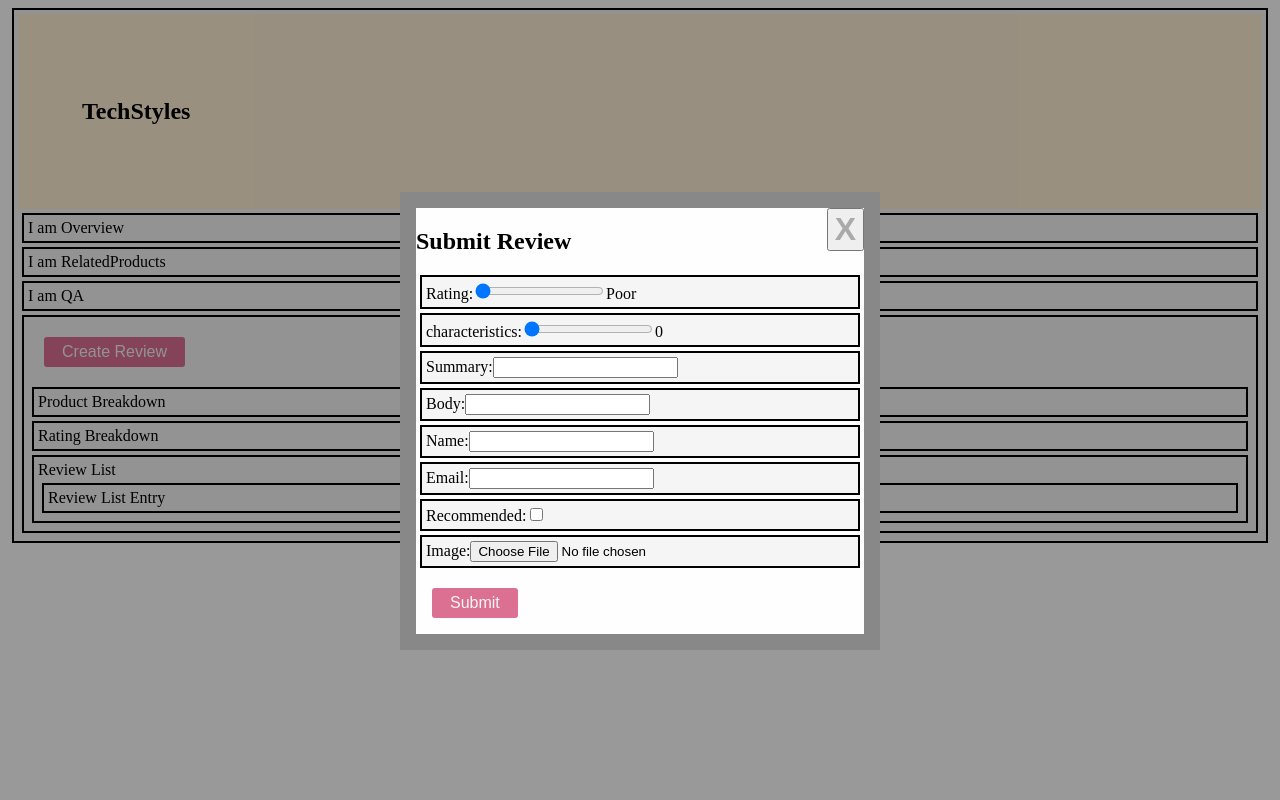
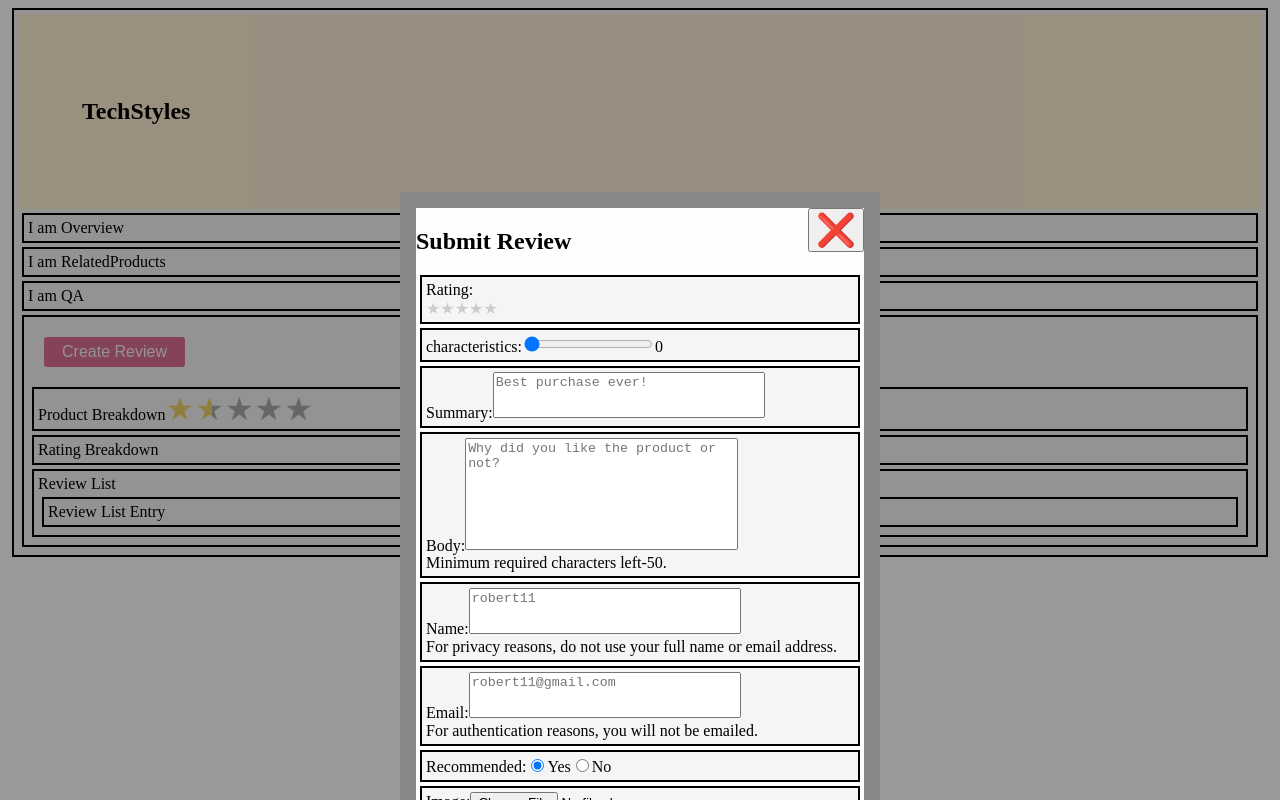
Before and after one commit to KFEC/TechStyles, a React app: page / in a window 1280 px wide. Both pictures are taken after a click on the button "Create Review". Built offline with nearby package versions, Linux system fonts and the light colour scheme; the HTML template or start-up script is replaced by a standard one.

Commit message:
Finished all the stars

```diff
--- a/client/src/assets/styles.css
+++ b/client/src/assets/styles.css
@@ -0,0 +1,31 @@
+:root {
+  --star-size: 2em;
+  --star-color: rgba(136, 136, 136, 0.685);
+  --star-background: rgb(238, 211, 105);
+}
+
+.Stars {
+  --percent: calc(var(--rating) / 5 * 100%);
+
+  display: inline-block;
+  font-size: var(--star-size);
+  font-family: Times;
+  line-height: 1;
+}
+
+.Stars:before {
+  content: '★★★★★';
+  letter-spacing: 1px;
+  background: linear-gradient(90deg, var(--star-background) var(--percent), var(--star-color) var(--percent));
+  background-clip: text;
+  -webkit-background-clip: text;
+  -webkit-text-fill-color: transparent;
+}
+
+.on {
+  color: #000;
+}
+
+.off {
+  color: #ccc;
+}
--- a/client/src/components/reviews/components/NewReview.jsx
+++ b/client/src/components/reviews/components/NewReview.jsx
@@ -5,10 +5,11 @@ import {
   ModalContent,
   CloseModalButton,
 } from '../../../lib/styledComponents';
+import StarRating from './StarRating.jsx';
 
 const NewReview = ({ setDisplay }) => {
 
-  const [rating, setRating] = useState('1');
+  const [rating, setRating] = useState(0);
   const [characteristics, setCharacteristics] = useState(0);
   const [summary, setSummary] = useState('');
   const [body, setBody] = useState('');
@@ -16,9 +17,10 @@ const NewReview = ({ setDisplay }) => {
   const [email, setEmail] = useState('');
   const [photos, setPhotos] = useState([]);
   const [isRecommended, setIsRecommended] = useState(false);
+  const [failed, setFailed] = useState(false);
 
   const resetStates = () => {
-    setRating('1');
+    setRating(0);
     setCharacteristics(0);
     setSummary('');
     setBody('');
@@ -30,16 +32,43 @@ const NewReview = ({ setDisplay }) => {
 
   const submitHandler = (e) => {
     e.preventDefault();
+    if (body.length < 50 || !name.trim().length || !email.trim().length || rating < 0) {
+      setFailed(true);
+      return;
+    }
     console.log('Form Submitted!');
     console.log({
-      rating, characteristics, summary, body, name, email, isRecommended, photos,
+      rating, characteristics, summary, body, name, email, isRecommended: !isRecommended, photos,
     });
     resetStates();
   };
 
   return (
     <ModalContent>
-      <CloseModalButton type="submit" onClick={() => setDisplay(false)}>X</CloseModalButton>
+      { failed
+      && (
+        <ModalContent style={{
+          zIndex: '5',
+          margin: '5% auto',
+          border: '1px solid black',
+          width: '50%',
+        }}
+        >
+          <CloseModalButton style={{ fontSize: '0.5em' }} type="submit" onClick={() => setFailed(false)}>
+            ❌
+          </CloseModalButton>
+          <Div>
+            <div>You must enter the following.</div>
+            <div>The review body must be longer than 50 characters</div>
+            <div>Rating</div>
+            <div>Name</div>
+            <div>Summary</div>
+            <div>Email</div>
+          </Div>
+        </ModalContent>
+      )}
+
+      <CloseModalButton type="submit" onClick={() => setDisplay(false)}>❌</CloseModalButton>
       <h2>Submit Review</h2>
       <form onSubmit={submitHandler}>
         <Div>
@@ -49,19 +78,12 @@ const NewReview = ({ setDisplay }) => {
           >
             Rating:
           </label>
-          <input
-            type="range"
-            min="1"
-            max="5"
-            id="new-review-rating-input"
-            value={rating}
-            onChange={e => setRating(e.target.value)}
-          />
-          {rating === '1' && <span>Poor</span>}
-          {rating === '2' && <span>Fair</span>}
-          {rating === '3' && <span>Average</span>}
-          {rating === '4' && <span>Good</span>}
-          {rating === '5' && <span>Great</span>}
+          <StarRating setRating={setRating} rating={rating} />
+          {rating === 1 && <span>Poor</span>}
+          {rating === 2 && <span>Fair</span>}
+          {rating === 3 && <span>Average</span>}
+          {rating === 4 && <span>Good</span>}
+          {rating === 5 && <span>Great</span>}
         </Div>
         <Div>
           <label
@@ -87,8 +109,15 @@ const NewReview = ({ setDisplay }) => {
           >
             Summary:
           </label>
-          <input
+          <textarea
             id="new-review-summary-input"
+            placeholder="Best purchase ever!"
+            maxLength="60"
+            style={{
+              width: '20em',
+              height: '3em',
+              resize: 'none',
+            }}
             value={summary}
             onChange={e => setSummary(e.target.value)}
           />
@@ -100,11 +129,27 @@ const NewReview = ({ setDisplay }) => {
           >
             Body:
           </label>
-          <input
+          <textarea
             id="new-review-body-input"
+            placeholder="Why did you like the product or not?"
+            maxLength="1000"
+            style={{
+              width: '20em',
+              height: '8em',
+              resize: 'none',
+            }}
             value={body}
             onChange={e => setBody(e.target.value)}
           />
+          {body.length < 50
+            ? (
+              <div>
+                Minimum required characters left-
+                {50 - body.length}
+                .
+              </div>
+            )
+            : <div>Minimum reached.</div>}
         </Div>
         <Div>
           <label
@@ -113,11 +158,21 @@ const NewReview = ({ setDisplay }) => {
           >
             Name:
           </label>
-          <input
+          <textarea
             id="new-review-name-input"
+            placeholder="robert11"
+            maxLength="60"
+            style={{
+              width: '20em',
+              height: '3em',
+              resize: 'none',
+            }}
             value={name}
             onChange={e => setName(e.target.value)}
           />
+          <div>
+            For privacy reasons, do not use your full name or email address.
+          </div>
         </Div>
         <Div>
           <label
@@ -126,26 +181,49 @@ const NewReview = ({ setDisplay }) => {
           >
             Email:
           </label>
-          <input
+          <textarea
             type="email"
             id="new-review-email-input"
+            placeholder="robert11@gmail.com"
+            maxLength="60"
+            style={{
+              width: '20em',
+              height: '3em',
+              resize: 'none',
+            }}
             value={email}
             onChange={e => setEmail(e.target.value)}
           />
+          <div>For authentication reasons, you will not be emailed.</div>
         </Div>
         <Div>
+          Recommended:
+          <input
+            type="radio"
+            id="new-review-recommended-input"
+            value="yes"
+            checked={!isRecommended}
+            onChange={() => setIsRecommended(!isRecommended)}
+          />
           <label
             id="new-review-recommended-label"
-            htmlFor="new-review-recommended-input"
+            htmlFor="new-review-recommended-no"
           >
-            Recommended:
+            Yes
           </label>
           <input
-            type="checkbox"
+            type="radio"
             id="new-review-recommended-input"
-            defaultChecked={isRecommended}
+            value="no"
+            checked={isRecommended}
             onChange={() => setIsRecommended(!isRecommended)}
           />
+          <label
+            id="new-review-recommended-label"
+            htmlFor="new-review-recommended-yes"
+          >
+            No
+          </label>
         </Div>
         <Div>
           <label
@@ -163,12 +241,13 @@ const NewReview = ({ setDisplay }) => {
           )}
         </Div>
         <Button
-          onClick={() => setDisplay(false)}
-          disabled={
-            !body.trim().length
-            || !name.trim().length
-            || !email.trim().length
-          }
+          onClick={() => (
+            !failed
+            && body.length > 50
+            && name.length > 1
+            && email.length > 1
+          )
+          && setDisplay(false)}
         >
           Submit
         </Button>
@@ -177,5 +256,4 @@ const NewReview = ({ setDisplay }) => {
   );
 };
 
-
 export default NewReview;
--- a/client/src/components/reviews/components/ProductBreakdown.jsx
+++ b/client/src/components/reviews/components/ProductBreakdown.jsx
@@ -4,7 +4,10 @@ import { Div } from '../../../lib/styledComponents';
 const ProductBreakdown = () => {
 
   return (
-    <Div>Product Breakdown</Div>
+    <Div>
+      Product Breakdown
+      <div className="Stars" style={{ '--rating': 1.5423 }} />
+    </Div>
   );
 };
 
--- /dev/null
+++ b/client/src/components/reviews/components/StarRating.jsx
@@ -0,0 +1,27 @@
+import React, { useState } from 'react';
+import { Stars } from '../../../lib/styledComponents';
+
+const StarRating = ({ setRating, rating }) => {
+  const [hover, setHover] = useState(0);
+
+  return (
+    <div>
+      {[...Array(5)].map((star, idx) => {
+        const newIdx = idx + 1;
+        return (
+          <Stars
+            key={newIdx}
+            className={newIdx <= ((rating && hover) || hover) ? 'on' : 'off'}
+            onClick={() => setRating(newIdx)}
+            onMouseEnter={() => setHover(newIdx)}
+            onMouseLeave={() => setHover(rating)}
+          >
+            <span>&#9733;</span>
+          </Stars>
+        );
+      })}
+    </div>
+  );
+};
+
+export default StarRating;
--- a/client/src/index.jsx
+++ b/client/src/index.jsx
@@ -1,6 +1,7 @@
 import React from 'react';
 import { createRoot } from 'react-dom/client';
 import App from './components/App.jsx';
+import './assets/styles.css';
 
 const container = document.createElement('div');
 document.body.appendChild(container);
--- a/client/src/lib/styledComponents.js
+++ b/client/src/lib/styledComponents.js
@@ -53,6 +53,13 @@ const CloseModalButton = styled.button`
   font-weight: bold;
 `;
 
+const Stars = styled.span`
+  background-color: transparent;
+  border: none;
+  outline: none;
+  cursor: pointer;
+`;
+
 export {
   Button,
   Wrapper,
@@ -60,4 +67,5 @@ export {
   Modal,
   ModalContent,
   CloseModalButton,
+  Stars,
 };
```
Also changed, not shown: client/src/components/reviews/lib/filters.js (+5 -5 lines).
